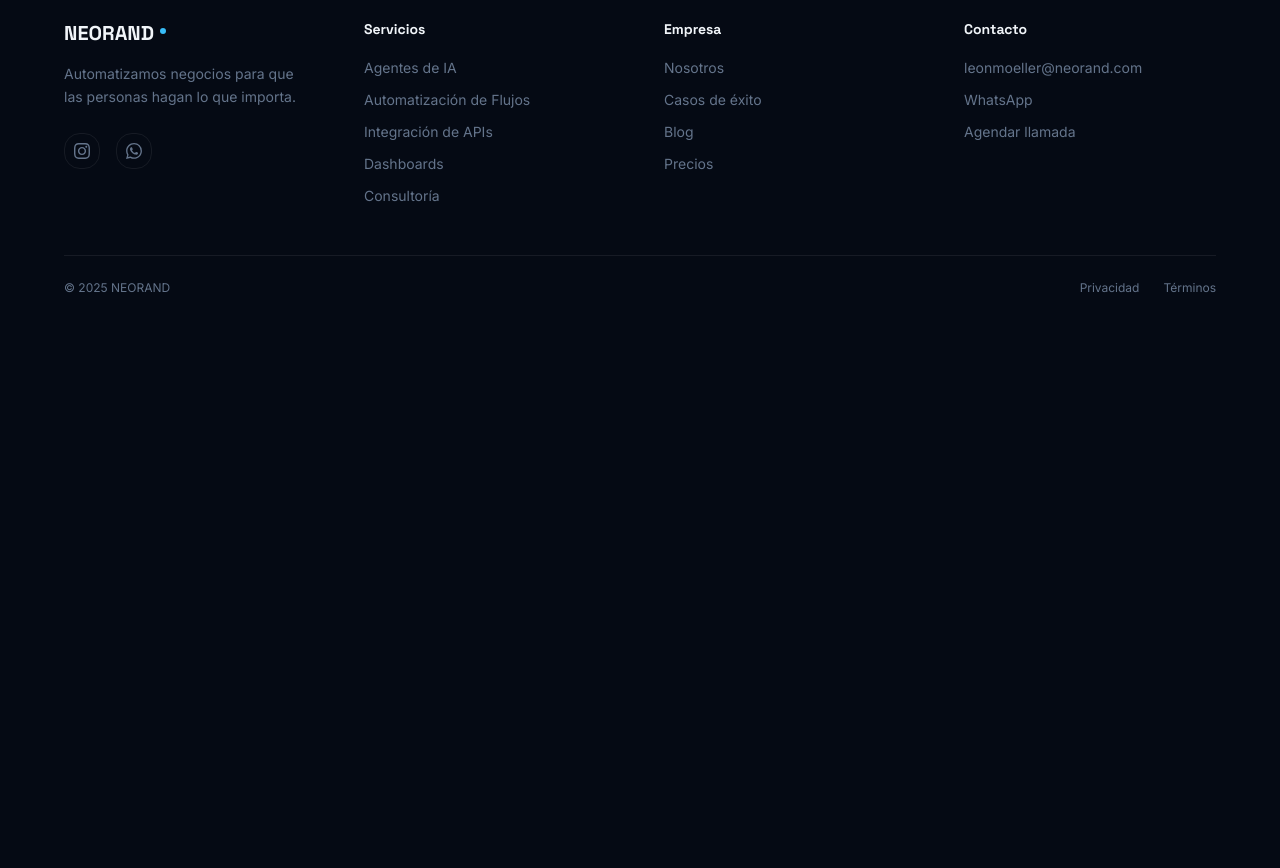
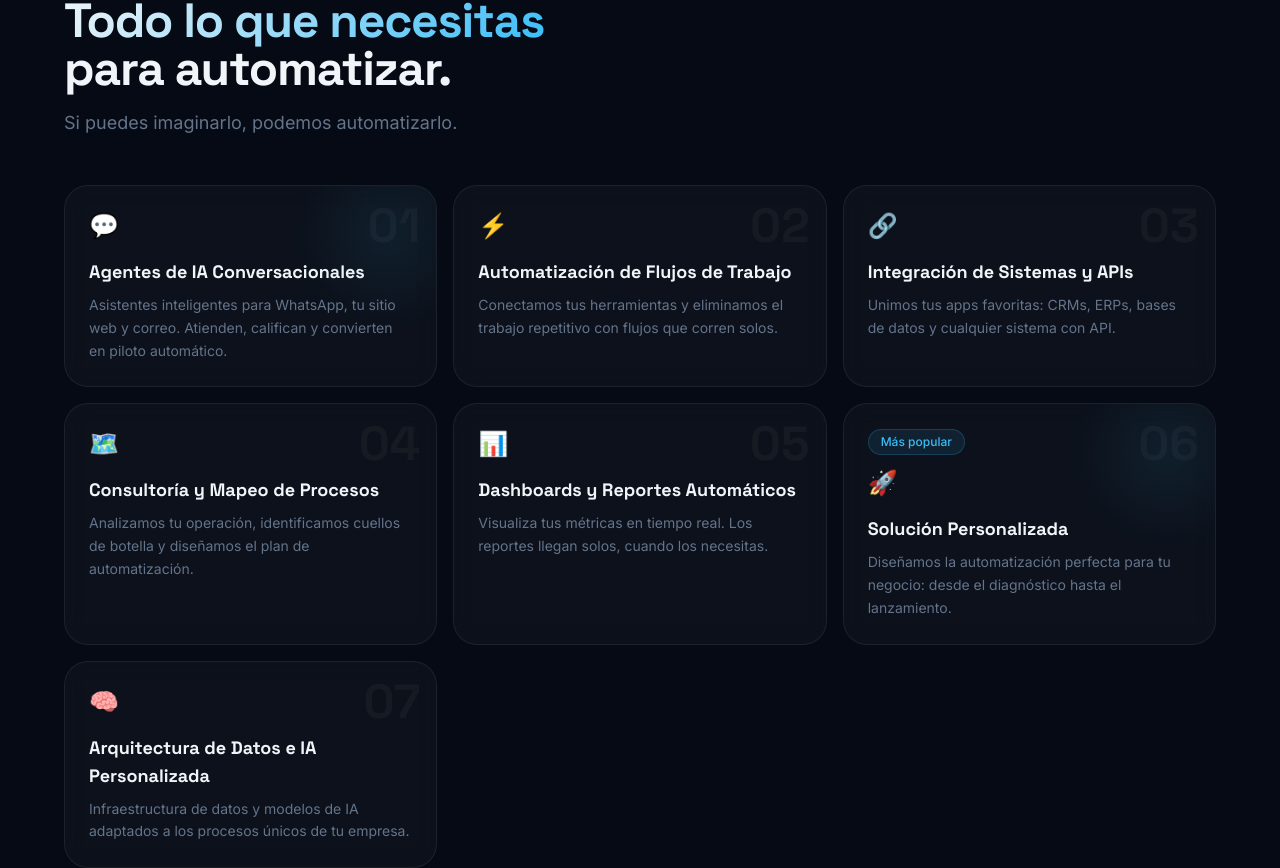
Before and after one commit to leonmoellerneorand/neorand-web, a Next.js app: page / in a window 1280 px wide. Shown: the part 1004-1872 px from the top of the page. Before the commit the page ends 1364 px from the top, so only its background shows below. Built offline with nearby package versions, Linux system fonts and the light colour scheme.

Commit message:
feat: add Services bento grid (3-col, 7 cards)

```diff
--- a/app/page.tsx
+++ b/app/page.tsx
@@ -1,11 +1,13 @@
 import HeroSection from '@/components/home/HeroSection'
 import MarqueeStrip from '@/components/home/MarqueeStrip'
+import ServicesGrid from '@/components/home/ServicesGrid'
 
 export default function Home() {
   return (
     <main>
       <HeroSection />
       <MarqueeStrip />
+      <ServicesGrid />
     </main>
   )
 }
--- /dev/null
+++ b/components/home/ServicesGrid.tsx
@@ -0,0 +1,97 @@
+import FadeIn from '@/components/ui/FadeIn'
+import SectionHeader from '@/components/ui/SectionHeader'
+
+interface ServiceCard {
+  num: string
+  title: string
+  desc: string
+  wide?: boolean
+  tag?: string
+  icon: string
+}
+
+const CARDS: ServiceCard[] = [
+  {
+    num: '01', icon: '💬', wide: true,
+    title: 'Agentes de IA Conversacionales',
+    desc: 'Asistentes inteligentes para WhatsApp, tu sitio web y correo. Atienden, califican y convierten en piloto automático.',
+  },
+  {
+    num: '02', icon: '⚡',
+    title: 'Automatización de Flujos de Trabajo',
+    desc: 'Conectamos tus herramientas y eliminamos el trabajo repetitivo con flujos que corren solos.',
+  },
+  {
+    num: '03', icon: '🔗',
+    title: 'Integración de Sistemas y APIs',
+    desc: 'Unimos tus apps favoritas: CRMs, ERPs, bases de datos y cualquier sistema con API.',
+  },
+  {
+    num: '04', icon: '🗺️',
+    title: 'Consultoría y Mapeo de Procesos',
+    desc: 'Analizamos tu operación, identificamos cuellos de botella y diseñamos el plan de automatización.',
+  },
+  {
+    num: '05', icon: '📊',
+    title: 'Dashboards y Reportes Automáticos',
+    desc: 'Visualiza tus métricas en tiempo real. Los reportes llegan solos, cuando los necesitas.',
+  },
+  {
+    num: '06', icon: '🚀', wide: true, tag: 'Más popular',
+    title: 'Solución Personalizada',
+    desc: 'Diseñamos la automatización perfecta para tu negocio: desde el diagnóstico hasta el lanzamiento.',
+  },
+  {
+    num: '07', icon: '🧠',
+    title: 'Arquitectura de Datos e IA Personalizada',
+    desc: 'Infraestructura de datos y modelos de IA adaptados a los procesos únicos de tu empresa.',
+  },
+]
+
+export default function ServicesGrid() {
+  return (
+    <section id="servicios" className="py-24 px-6">
+      <div className="max-w-6xl mx-auto">
+        <FadeIn>
+          <SectionHeader
+            label="Servicios"
+            title="Todo lo que necesitas / para automatizar."
+            sub="Si puedes imaginarlo, podemos automatizarlo."
+          />
+        </FadeIn>
+
+        <div className="grid grid-cols-1 md:grid-cols-3 gap-4">
+          {CARDS.map((card, i) => (
+            <FadeIn key={card.num} delay={i * 0.05}>
+              <div className={`card-glass card-hover rounded-card-lg p-6 relative overflow-hidden h-full ${
+                card.wide ? 'md:col-span-2' : ''
+              }`}>
+                {/* Number watermark */}
+                <span className="absolute top-4 right-4 font-heading font-bold text-5xl text-white/[0.04] select-none">
+                  {card.num}
+                </span>
+
+                {/* Tag badge */}
+                {card.tag && (
+                  <span className="inline-block mb-3 px-3 py-1 rounded-badge text-xs font-medium bg-accent/10 text-accent border border-accent/20">
+                    {card.tag}
+                  </span>
+                )}
+
+                {/* Glow for wide cards */}
+                {card.wide && (
+                  <div className="absolute -top-12 -right-12 w-48 h-48 rounded-full pointer-events-none"
+                       style={{ background: 'radial-gradient(circle, rgba(56,189,248,0.08) 0%, transparent 70%)' }} />
+                )}
+
+                <div className="text-2xl mb-4">{card.icon}</div>
+                <h3 className="font-heading font-bold text-lg mb-2 text-text">{card.title}</h3>
+                <p className="text-muted text-sm leading-relaxed">{card.desc}</p>
+              </div>
+            </FadeIn>
+          ))}
+        </div>
+      </div>
+    </section>
+  )
+}
```
